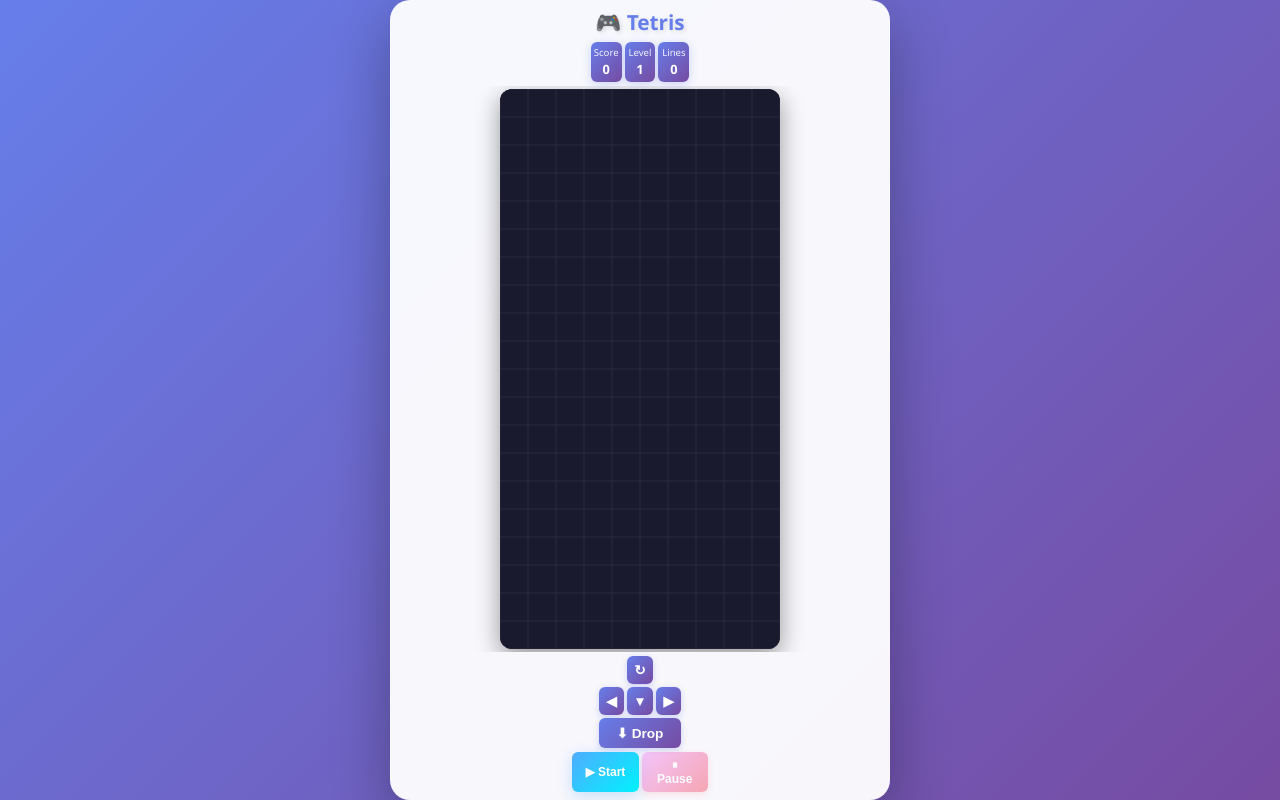
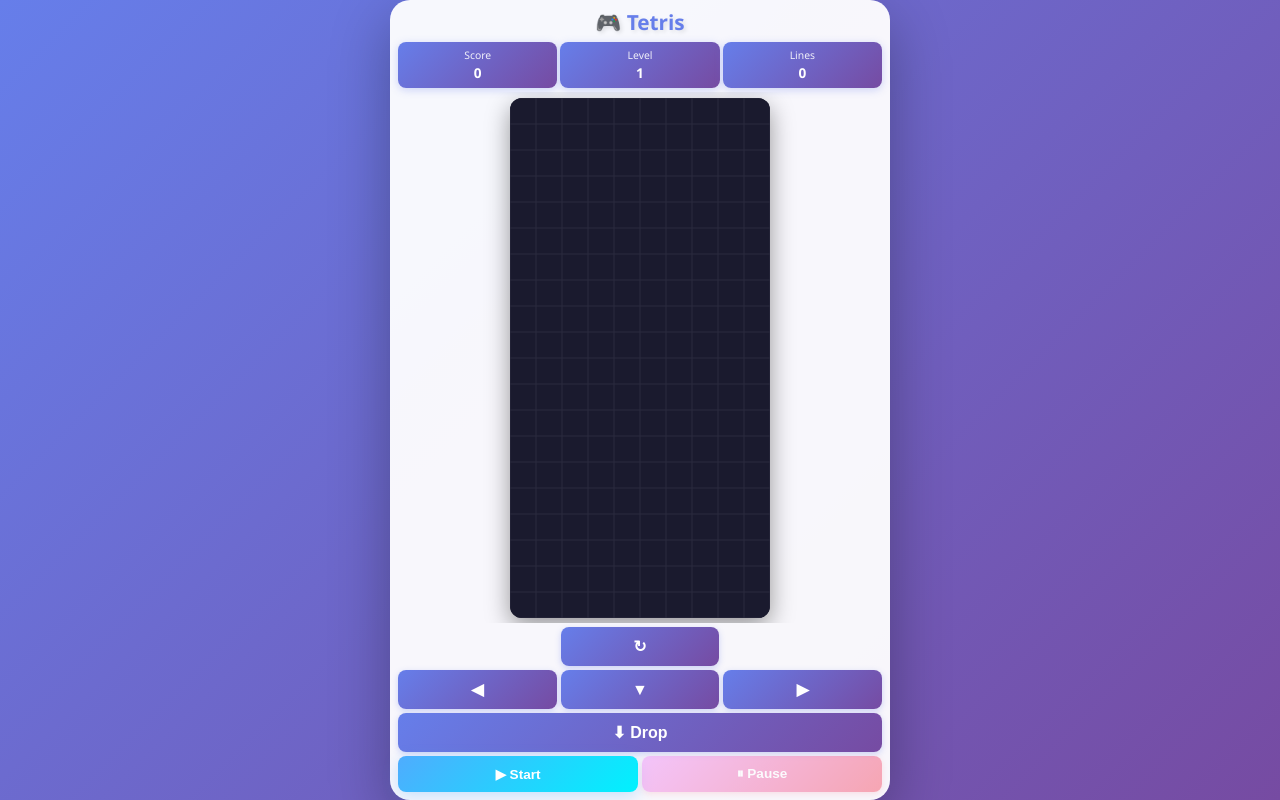
Before and after one commit to borisjankowski/tetris_2.0, a plain HTML site: page index.html in a window 1280 px wide. Drawn offline with Linux system fonts and the light colour scheme.

Commit message:
Update index.html

```diff
--- a/index.html
+++ b/index.html
@@ -55,27 +55,25 @@
             grid-template-columns: repeat(3, 1fr);
             gap: 3px;
             flex-shrink: 0;
-            max-width: 85%;
-            margin: 0 auto;
         }
 
         .stat-box {
             background: linear-gradient(135deg, #667eea 0%, #764ba2 100%);
             color: white;
-            padding: 4px 3px;
-            border-radius: 6px;
+            padding: 6px 4px;
+            border-radius: 8px;
             text-align: center;
             box-shadow: 0 2px 8px rgba(102, 126, 234, 0.3);
         }
 
         .stat-label {
-            font-size: 0.6rem;
+            font-size: 0.65rem;
             opacity: 0.9;
             margin-bottom: 1px;
         }
 
         .stat-value {
-            font-size: 0.8rem;
+            font-size: 0.85rem;
             font-weight: bold;
         }
 
@@ -98,19 +96,17 @@
         .controls {
             display: grid;
             grid-template-columns: repeat(3, 1fr);
-            gap: 3px;
+            gap: 4px;
             flex-shrink: 0;
-            max-width: 85%;
-            margin: 0 auto;
         }
 
         .control-btn {
             background: linear-gradient(135deg, #667eea 0%, #764ba2 100%);
             border: none;
             color: white;
-            padding: 6px;
-            border-radius: 6px;
-            font-size: 0.85rem;
+            padding: 10px;
+            border-radius: 8px;
+            font-size: 1rem;
             cursor: pointer;
             transition: all 0.2s;
             box-shadow: 0 2px 6px rgba(102, 126, 234, 0.3);
@@ -151,16 +147,14 @@
         #dropBtn {
             grid-column: 1 / -1;
             grid-row: 3;
-            padding: 7px;
+            padding: 10px;
         }
 
         .action-buttons {
             display: flex;
-            gap: 3px;
+            gap: 4px;
             justify-content: center;
             flex-shrink: 0;
-            max-width: 85%;
-            margin: 0 auto;
         }
 
         .action-btn {
@@ -168,9 +162,9 @@
             background: linear-gradient(135deg, #f093fb 0%, #f5576c 100%);
             border: none;
             color: white;
-            padding: 6px 12px;
-            border-radius: 6px;
-            font-size: 0.75rem;
+            padding: 10px 16px;
+            border-radius: 8px;
+            font-size: 0.85rem;
             cursor: pointer;
             transition: all 0.2s;
             box-shadow: 0 2px 6px rgba(245, 87, 108, 0.3);
```
